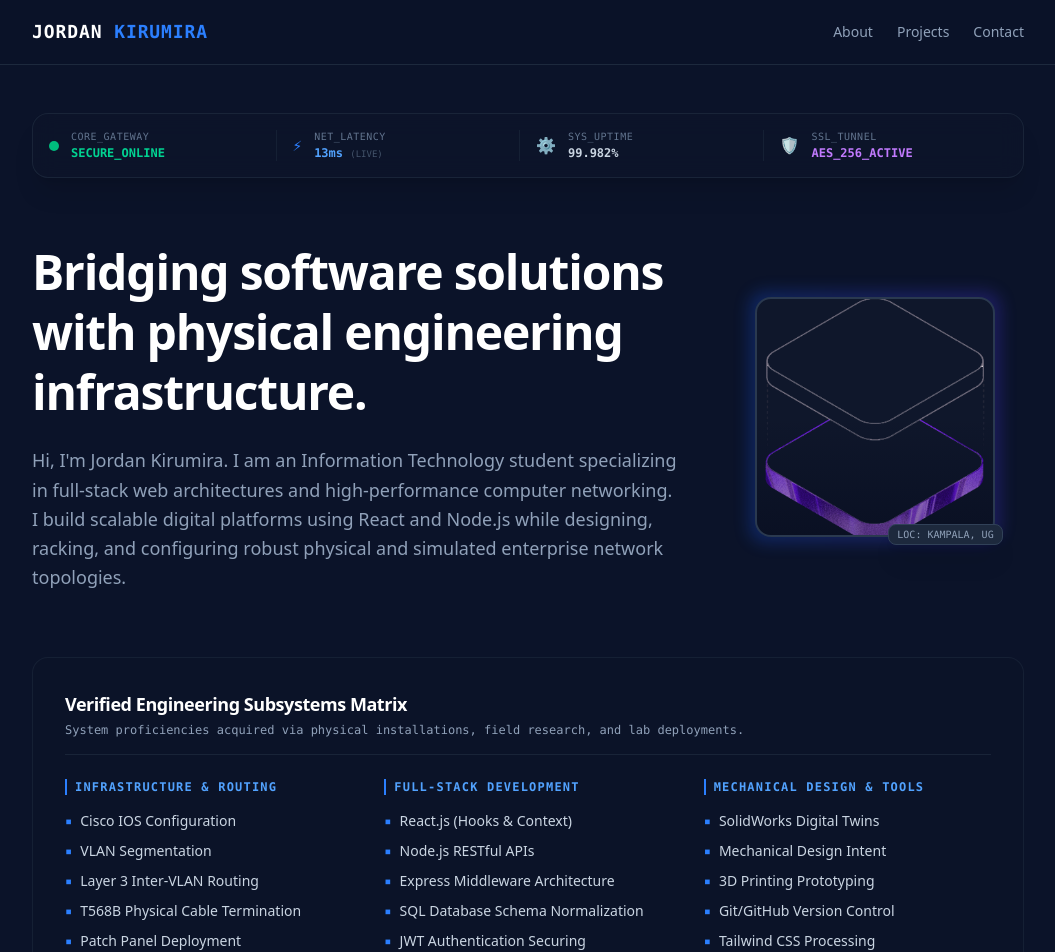
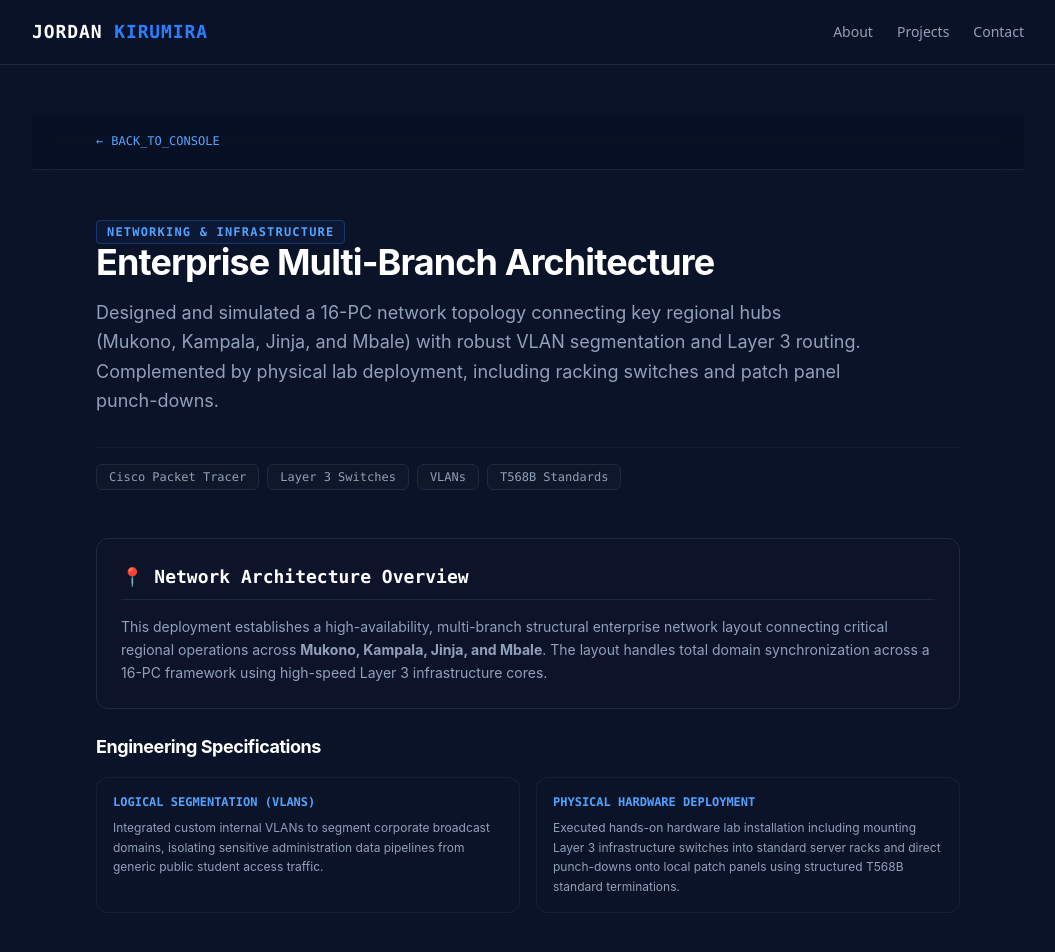
Before and after one commit to KIRUMIRAJORDAN/Portfolio, a React (Vite) app: page /project/1 in a window 1280 px wide. Shown: the top 952 px of the page, without its empty margins (112-1167 px from the left). Built offline with nearby package versions, Linux system fonts and the light colour scheme.

Commit message:
feat:intergrate structural project router configuration

```diff
--- a/package.json
+++ b/package.json
@@ -13,7 +13,8 @@
     "@tailwindcss/postcss": "^4.3.1",
     "@tailwindcss/vite": "^4.3.1",
     "react": "^19.2.6",
-    "react-dom": "^19.2.6"
+    "react-dom": "^19.2.6",
+    "react-router-dom": "^7.17.0"
   },
   "devDependencies": {
     "@eslint/js": "^10.0.1",
--- a/src/App.jsx
+++ b/src/App.jsx
@@ -1,9 +1,12 @@
 import React, { useState, useEffect } from 'react';
+import { BrowserRouter as Router, Routes, Route, Link } from 'react-router-dom';
 import Navbar from './components/navbar.jsx';
+import ProjectDetails from './components/ProjectDetails.jsx';
 import { projects } from './data/projects.js';
-import heroImage from './assets/hero.png';
+import heroImage from './assets/me.jpeg';
 
-export default function App() {
+// 1. Move our main view code blocks into a separate component function
+function MainConsole() {
   const [activeFilter, setActiveFilter] = useState('ALL');
   const [latency, setLatency] = useState(14);
   const [uptime, setUptime] = useState(99.982);
@@ -22,7 +25,6 @@ export default function App() {
     ? projects
     : projects.filter(project => project.category.toUpperCase() === activeFilter);
 
-  // Structured Core Proficiencies Data Matrix
   const skillMatrix = [
     {
       domain: "Infrastructure & Routing",
@@ -39,11 +41,7 @@ export default function App() {
   ];
 
   return (
-    <div className="min-h-screen selection:bg-blue-500 selection:text-white pb-24 bg-[#0b1329]">
-      <Navbar />
-
-      <main className="max-w-5xl mx-auto px-4 mt-12">
-
+    <>
       {/* ================= LIVE SYSTEM METRICS MONITOR ================= */}
       <div className="grid grid-cols-2 md:grid-cols-4 gap-4 p-4 mb-16 bg-slate-900/40 border border-slate-800/80 rounded-2xl backdrop-blur-md font-mono text-xs shadow-xl">
         <div className="flex items-center gap-3 border-r border-slate-800/60 pr-2">
@@ -85,12 +83,10 @@ export default function App() {
       {/* ================= HERO / PROFILE SECTION ================= */}
       <section id="about" className="mb-24 border-b border-slate-800/60 pb-16">
         <div className="grid md:grid-cols-3 gap-12 items-center mb-16">
-
           <div className="md:col-span-2 order-2 md:order-1">
             <h1 className="text-4xl sm:text-5xl font-bold text-white tracking-tight leading-tight">
               Bridging software solutions with physical engineering infrastructure.
             </h1>
-
             <p className="text-slate-400 mt-6 text-base sm:text-lg leading-relaxed max-w-2xl">
               Hi, I'm Jordan Kirumira. I am an Information Technology student specializing in full-stack web architectures and high-performance computer networking. I build scalable digital platforms using React and Node.js while designing, racking, and configuring robust physical and simulated enterprise network topologies.
             </p>
@@ -99,16 +95,10 @@ export default function App() {
           <div className="md:col-span-1 order-1 md:order-2 flex justify-center">
             <div className="relative group w-48 h-48 sm:w-60 sm:h-60">
               <div className="absolute -inset-1.5 bg-gradient-to-r from-blue-600 to-indigo-600 rounded-2xl blur opacity-25 group-hover:opacity-40 transition duration-300"></div>
-
               <div className="relative w-full h-full bg-slate-900 border-2 border-slate-700/80 rounded-2xl overflow-hidden group-hover:border-blue-500 transition-colors duration-300">
-                  <img
-                    src={heroImage}
-                    alt="Jordan Kirumira Profile"
-                    className="w-full h-full object-cover group-hover:scale-105 transition duration-500 ease-out"
-                  />
+                <img src={heroImage} alt="Jordan Kirumira Profile" className="w-full h-full object-cover group-hover:scale-105 transition duration-500 ease-out" />
                 <div className="absolute inset-0 bg-gradient-to-t from-slate-950/40 via-transparent to-transparent pointer-events-none"></div>
               </div>
-
               <div className="absolute -bottom-2 -right-2 bg-slate-800 border border-slate-700 rounded-lg px-2 py-0.5 font-mono text-[10px] text-slate-400 shadow-xl">
                 LOC: KAMPALA, UG
               </div>
@@ -122,7 +112,6 @@ export default function App() {
             <h3 className="text-lg font-bold text-white tracking-tight">Verified Engineering Subsystems Matrix</h3>
             <p className="text-slate-400 text-xs mt-1 font-mono">System proficiencies acquired via physical installations, field research, and lab deployments.</p>
           </div>
-
           <div className="grid md:grid-cols-3 gap-8">
             {skillMatrix.map((matrix, index) => (
               <div key={index} className="space-y-4">
@@ -152,6 +141,7 @@ export default function App() {
           </div>
         </div>
 
+        {/* Dynamic Filter Tab Control Bar */}
         <div className="flex flex-wrap gap-2 mb-10 p-1.5 bg-slate-900/40 border border-slate-800/80 rounded-xl inline-flex">
           {filterCategories.map((category) => (
             <button
@@ -171,12 +161,10 @@ export default function App() {
           ))}
         </div>
 
+        {/* Project Display Grid mapping filtered array */}
         <div className="grid md:grid-cols-2 gap-6">
           {filteredProjects.map((project) => (
-              <div
-                key={project.id}
-                className="bg-slate-900/60 border border-slate-800 rounded-xl p-6 hover:border-blue-500/40 transition-all duration-300 flex flex-col justify-between group"
-              >
+            <div key={project.id} className="bg-slate-900/60 border border-slate-800 rounded-xl p-6 hover:border-blue-500/40 transition-all duration-300 flex flex-col justify-between group">
               <div>
                 <span className="text-xs font-mono font-semibold text-blue-400 uppercase tracking-wider">
                   {project.category}
@@ -197,22 +185,18 @@ export default function App() {
                     </span>
                   ))}
                 </div>
-                  <a
-                    href={project.link}
+
+                {/* ⚠️ UPGRADED ACTION: Changed simple anchor link to a React Router Link */}
+                <Link
+                  to={`/project/${project.id}`}
                   className="inline-block text-sm font-medium text-center text-white bg-blue-600 hover:bg-blue-700 px-4 py-2 rounded-lg transition-colors w-full shadow-lg shadow-blue-900/20"
                 >
                   View Case Study
-                  </a>
+                </Link>
               </div>
             </div>
           ))}
         </div>
-
-          {filteredProjects.length === 0 && (
-            <div className="text-center py-16 border border-dashed border-slate-800 rounded-2xl bg-slate-900/20">
-              <p className="text-slate-500 font-mono text-sm">No deployments found matching this specific matrix subsystem.</p>
-            </div>
-          )}
       </section>
 
       {/* ================= CONTACT SECTION ================= */}
@@ -222,15 +206,28 @@ export default function App() {
           Available for technical collaborations, full-stack architectural builds, and enterprise network infrastructure consultations.
         </p>
         <div className="mt-6">
-            <a
-              href="mailto:jordan@example.com"
-              className="inline-block bg-white text-slate-950 font-semibold px-6 py-2.5 rounded-xl hover:bg-slate-200 transition-colors text-sm shadow-md"
-            >
+          <a href="mailto:jordan@example.com" className="inline-block bg-white text-slate-950 font-semibold px-6 py-2.5 rounded-xl hover:bg-slate-200 transition-colors text-sm shadow-md">
             Get In Touch
           </a>
         </div>
       </section>
+    </>
+  );
+}
+
+// 2. Main Parent Frame defining URL Routing Paths
+export default function App() {
+  return (
+    <Router>
+      <div className="min-h-screen selection:bg-blue-500 selection:text-white pb-24 bg-[#0b1329]">
+        <Navbar />
+        <main className="max-w-5xl mx-auto px-4 mt-12">
+          <Routes>
+            <Route path="/" element={<MainConsole />} />
+            <Route path="/project/:projectId" element={<ProjectDetails />} />
+          </Routes>
         </main>
       </div>
+    </Router>
   );
 }
--- /dev/null
+++ b/src/components/ProjectDetails.jsx
@@ -0,0 +1,125 @@
+import React from 'react';
+import { useParams, Link } from 'react-router-dom';
+import { projects } from '../data/projects.js';
+
+export default function ProjectDetails() {
+  const { projectId } = useParams();
+
+  // Find the specific project matching the URL ID
+  const project = projects.find(p => p.id === parseInt(projectId));
+
+  if (!project) {
+    return (
+      <div className="min-h-screen bg-[#0b1329] text-white flex flex-col items-center justify-center font-mono">
+        <p className="text-rose-400">⚠️ ERROR: SUBSYSTEM_NOT_FOUND</p>
+        <Link to="/" className="mt-4 text-blue-400 hover:underline">← Return to Main Console</Link>
+      </div>
+    );
+  }
+
+  return (
+    <div className="min-h-screen bg-[#0b1329] text-slate-300 pb-24 font-sans">
+      {/* Top Breadcrumb Navigation */}
+      <div className="border-b border-slate-800/80 bg-slate-950/20 backdrop-blur-md sticky top-0 z-50">
+        <div className="max-w-4xl mx-auto px-4 h-14 flex items-center">
+          <Link to="/" className="text-xs font-mono text-blue-400 hover:text-blue-300 flex items-center gap-2 transition-colors">
+            <span>←</span> BACK_TO_CONSOLE
+          </Link>
+        </div>
+      </div>
+
+      <main className="max-w-4xl mx-auto px-4 mt-12 animate-fadeIn">
+        {/* Project Header Meta */}
+        <div className="space-y-4">
+          <span className="text-xs font-mono font-bold text-blue-400 tracking-widest uppercase border border-blue-500/30 bg-blue-500/5 px-2.5 py-1 rounded">
+            {project.category}
+          </span>
+          <h1 className="text-3xl sm:text-4xl font-bold text-white tracking-tight">
+            {project.title}
+          </h1>
+          <p className="text-slate-400 text-base sm:text-lg max-w-3xl leading-relaxed">
+            {project.description}
+          </p>
+        </div>
+
+        {/* Tech Stack Horizontal Badge Bar */}
+        <div className="flex flex-wrap gap-2 my-8 pt-4 border-t border-slate-800/40">
+          {project.tags.map((tag, idx) => (
+            <span key={idx} className="bg-slate-900 border border-slate-800 text-slate-400 font-mono text-xs px-3 py-1 rounded-md">
+              {tag}
+            </span>
+          ))}
+        </div>
+
+        {/* Dynamic Technical Deep-Dive Reports */}
+        <div className="space-y-12 mt-12">
+
+          {/* Project 1: Enterprise Network Architecture Deep-Dive */}
+          {project.id === 1 && (
+            <div className="space-y-6">
+              <div className="p-6 bg-slate-900/40 border border-slate-800 rounded-xl space-y-4">
+                <h3 className="text-lg font-mono font-bold text-white border-b border-slate-800 pb-2">📍 Network Architecture Overview</h3>
+                <p className="text-sm text-slate-400 leading-relaxed">
+                  This deployment establishes a high-availability, multi-branch structural enterprise network layout connecting critical regional operations across <strong>Mukono, Kampala, Jinja, and Mbale</strong>. The layout handles total domain synchronization across a 16-PC framework using high-speed Layer 3 infrastructure cores.
+                </p>
+              </div>
+
+              <div className="space-y-4">
+                <h3 className="text-lg font-bold text-white tracking-tight">Engineering Specifications</h3>
+                <div className="grid sm:grid-cols-2 gap-4">
+                  <div className="p-4 bg-slate-900/20 border border-slate-800/60 rounded-xl">
+                    <h4 className="text-xs font-mono text-blue-400 font-bold uppercase">Logical Segmentation (VLANs)</h4>
+                    <p className="text-xs text-slate-400 mt-2 leading-relaxed">Integrated custom internal VLANs to segment corporate broadcast domains, isolating sensitive administration data pipelines from generic public student access traffic.</p>
+                  </div>
+                  <div className="p-4 bg-slate-900/20 border border-slate-800/60 rounded-xl">
+                    <h4 className="text-xs font-mono text-blue-400 font-bold uppercase">Physical Hardware Deployment</h4>
+                    <p className="text-xs text-slate-400 mt-2 leading-relaxed">Executed hands-on hardware lab installation including mounting Layer 3 infrastructure switches into standard server racks and direct punch-downs onto local patch panels using structured T568B standard terminations.</p>
+                  </div>
+                </div>
+              </div>
+            </div>
+          )}
+
+          {/* Project 2: Full-Stack Web App Deep-Dive */}
+          {project.id === 2 && (
+            <div className="space-y-6">
+              <div className="p-6 bg-slate-900/40 border border-slate-800 rounded-xl space-y-4">
+                <h3 className="text-lg font-mono font-bold text-white border-b border-slate-800 pb-2">📂 Application Ecosystem & Logic</h3>
+                <p className="text-sm text-slate-400 leading-relaxed">
+                  The <strong>Big Sister Web Platform</strong> is an impact-driven social innovation application architected to deliver scalable support frameworks for young youth groups. Designed with a strictly decoupled React.js front-end structure communicating with a high-throughput Node.js execution engine.
+                </p>
+              </div>
+
+              <div className="space-y-4">
+                <h3 className="text-lg font-bold text-white tracking-tight">Architectural Subsystems</h3>
+                <div className="grid sm:grid-cols-2 gap-4">
+                  <div className="p-4 bg-slate-900/20 border border-slate-800/60 rounded-xl">
+                    <h4 className="text-xs font-mono text-blue-400 font-bold uppercase">Security & Verification</h4>
+                    <p className="text-xs text-slate-400 mt-2 leading-relaxed">Engineered robust custom JSON Web Token (JWT) authorization middleware. User route traffic is strictly verified to safeguard data privacy across user accounts.</p>
+                  </div>
+                  <div className="p-4 bg-slate-900/20 border border-slate-800/60 rounded-xl">
+                    <h4 className="text-xs font-mono text-blue-400 font-bold uppercase">Fieldwork & Schema Normalization</h4>
+                    <p className="text-xs text-slate-400 mt-2 leading-relaxed">Conducted comprehensive field research interviews with real community members to map out system features, transforming real feedback points into third-normal-form (3NF) relational database schemas.</p>
+                  </div>
+                </div>
+              </div>
+            </div>
+          )}
+
+          {/* Project 3: 3D CAD Modeling Deep-Dive */}
+          {project.id === 3 && (
+            <div className="space-y-6">
+              <div className="p-6 bg-slate-900/40 border border-slate-800 rounded-xl space-y-4">
+                <h3 className="text-lg font-mono font-bold text-white border-b border-slate-800 pb-2">📐 Mechanical Design Intent</h3>
+                <p className="text-sm text-slate-400 leading-relaxed">
+                  This subsystem covers complex solid-body parts and multi-component mechanical assemblies modeled using <strong>SolidWorks</strong>. Every digital twin asset is configured with parametric constraint logic to protect strict mechanical design intent when scaling geometry models.
+                </p>
+              </div>
+            </div>
+          )}
+
+        </div>
+      </main>
+    </div>
+  );
+}
```
Also changed, not shown: 1 other file (tests, documents, lock files or other folders). Lines whose indentation alone changed are shown as unchanged.
